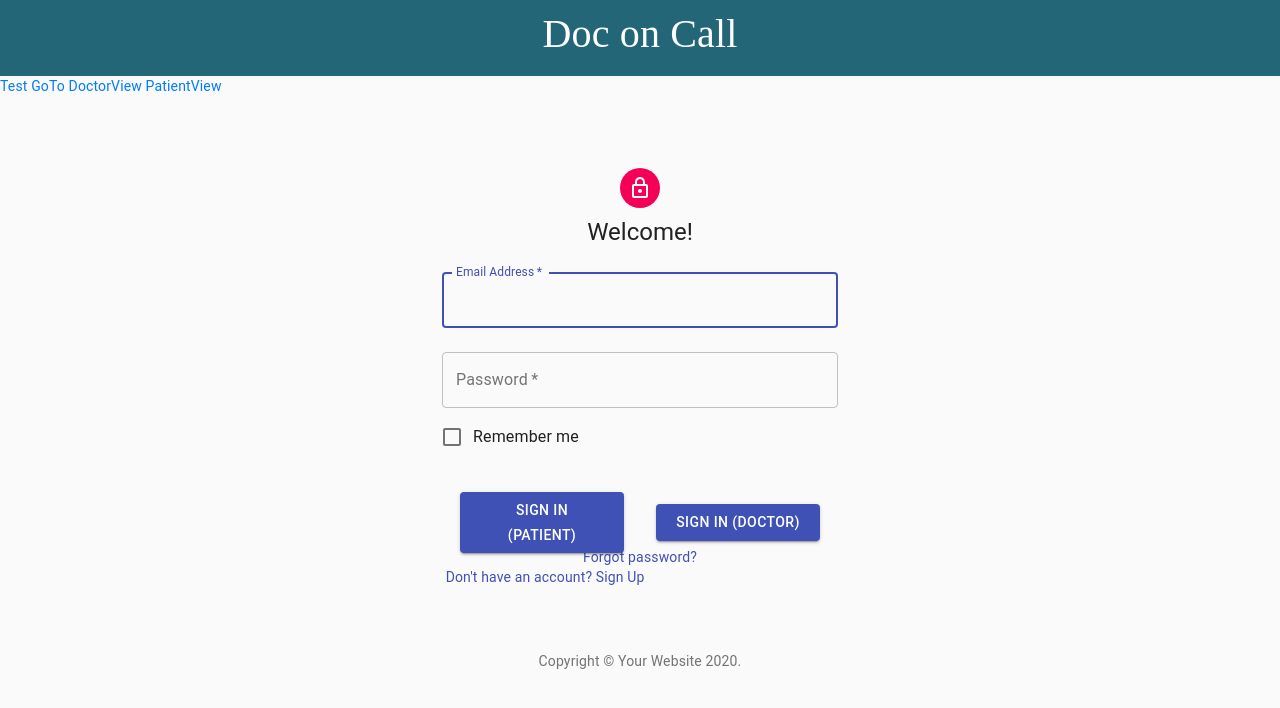
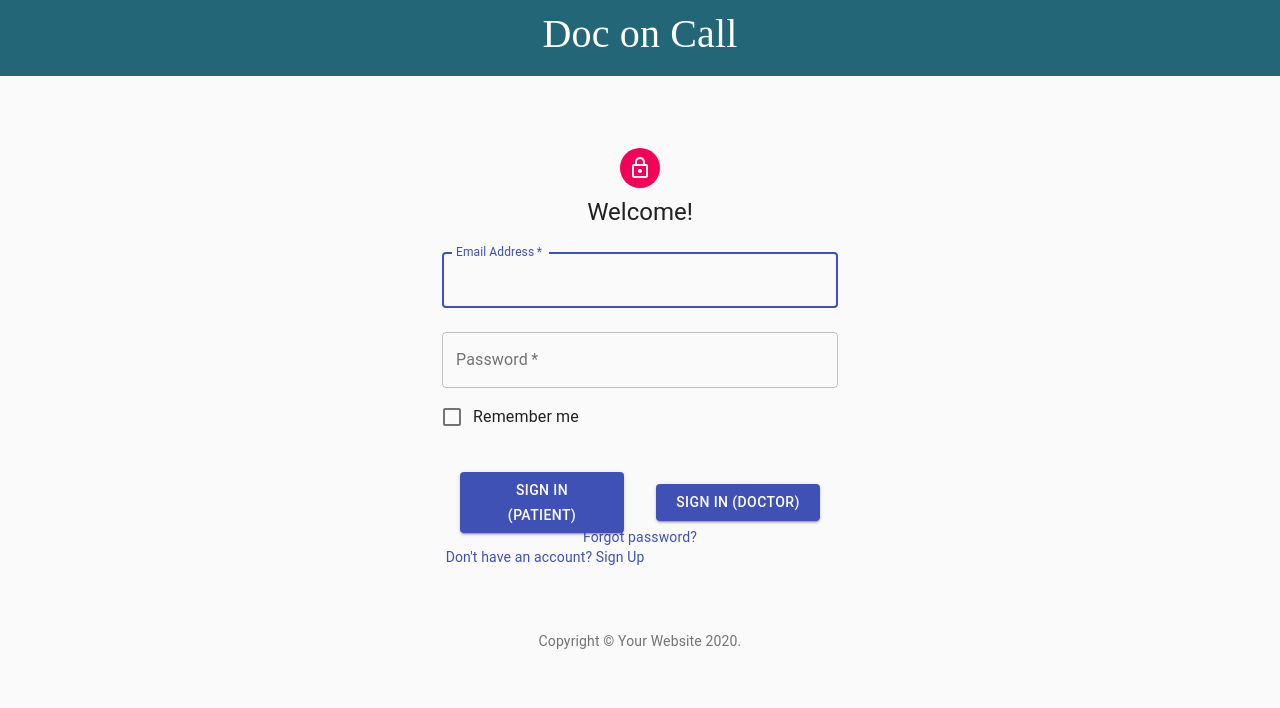
Before and after one commit to ajaysharma2001/Doc-on-Call, a React (Create React App) app in the folder doc-on-call/: page / in a window 1280 px wide. Shown: the top 708 px of the page. Built offline with nearby package versions, Linux system fonts and the light colour scheme; what opentok-react would draw is missing.

Commit message:
Update App.js
fff

```diff
--- a/doc-on-call/src/App.js
+++ b/doc-on-call/src/App.js
@@ -21,9 +21,9 @@ class App extends React.Component {
         <Header />
         <Router>
           <div>
-            <Link to ='/VideoPatient'> Test </Link>
-            <Link to ='/DoctorView'> GoTo DoctorView </Link>
-            <Link to ='/PatientView'> PatientView </Link>
+            <Link to ='/VideoPatient'> </Link>
+            <Link to ='/DoctorView'> </Link>
+            <Link to ='/PatientView'></Link>
           </div>
           <Switch>
             <Route exact path="/VideoPatient" component>
```
